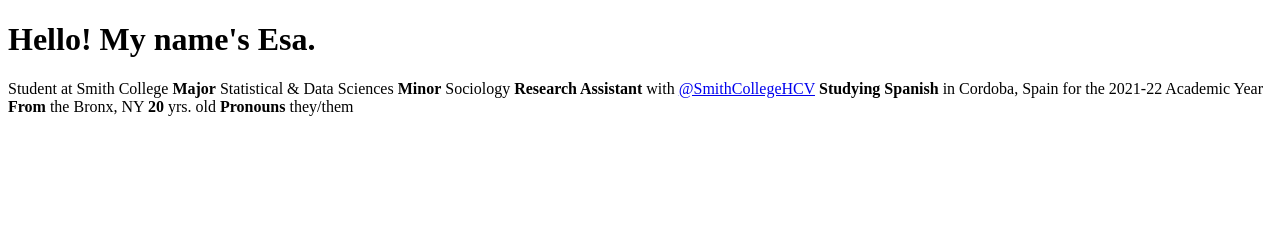
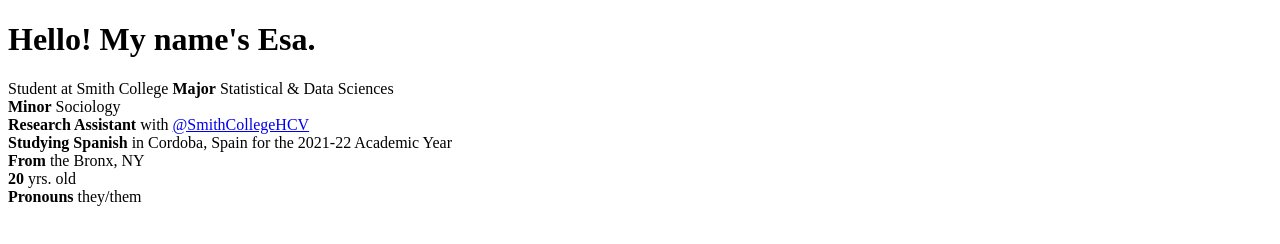
Before and after one commit to esaschenck/esaschenck.github.io, a plain HTML site: page index.html in a window 1280 px wide. Drawn offline with Linux system fonts and the light colour scheme.

Commit message:
Update index.html

```diff
--- a/index.html
+++ b/index.html
@@ -4,18 +4,18 @@
 <h1>Hello! My name's Esa.</h1>
 <p>Student at Smith College
 
-    <b>Major</b> Statistical & Data Sciences
+    <b>Major</b> Statistical & Data Sciences  <br>
 
-    <b>Minor</b> Sociology
+    <b>Minor</b> Sociology <br>
 
-    <b>Research Assistant</b> with <a href="https://github.com/SmithCollegeHCV">@SmithCollegeHCV</a>
+    <b>Research Assistant</b> with <a href="https://github.com/SmithCollegeHCV">@SmithCollegeHCV</a> <br>
 
-    <b>Studying Spanish</b> in Cordoba, Spain for the 2021-22 Academic Year
+    <b>Studying Spanish</b> in Cordoba, Spain for the 2021-22 Academic Year <br>
 
-    <b>From</b> the Bronx, NY
+    <b>From</b> the Bronx, NY <br>
 
-    <b>20</b> yrs. old
+    <b>20</b> yrs. old <br>
 
-    <b>Pronouns</b> they/them</p>
+    <b>Pronouns</b> they/them</p> <br>
 </body>
 </html>
```
